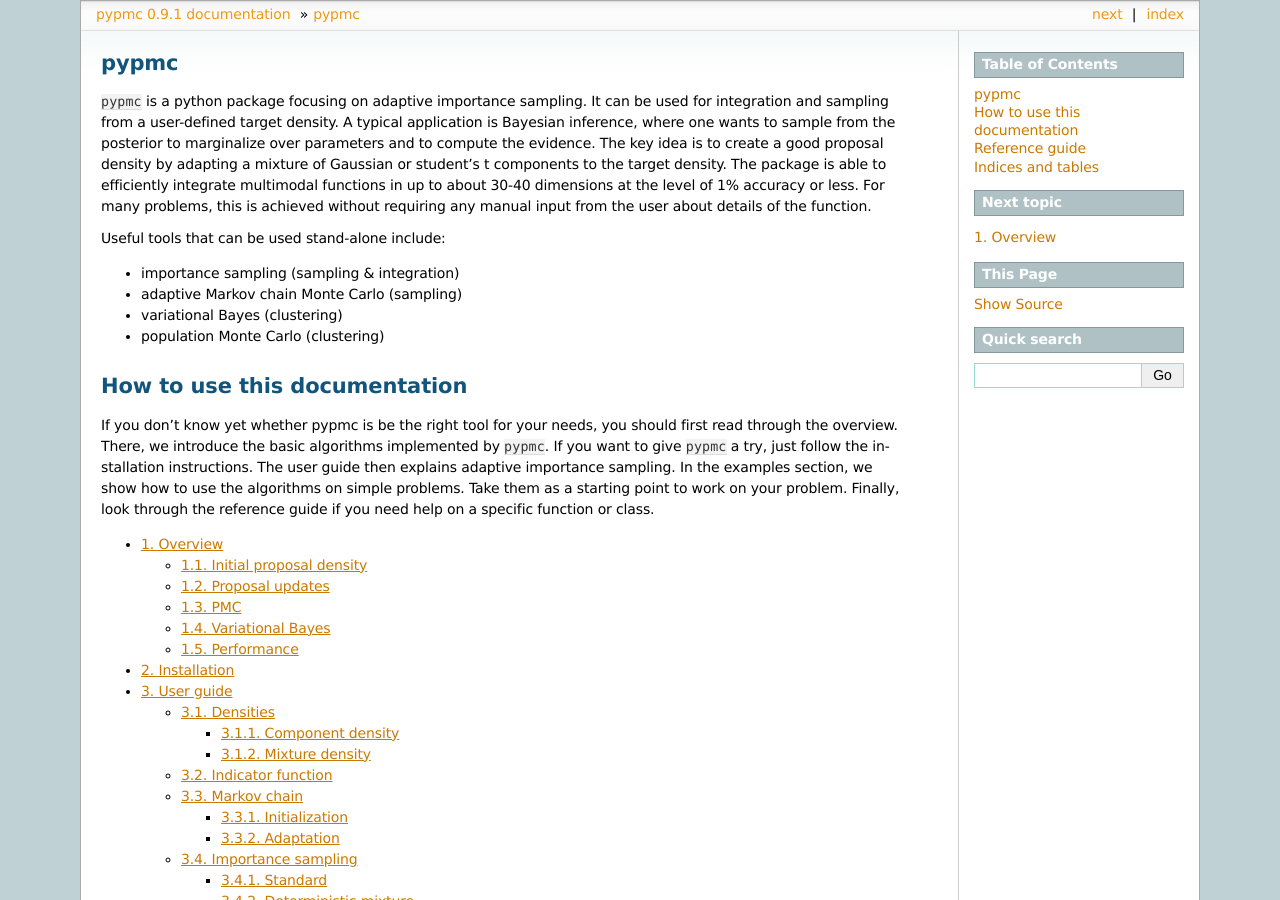
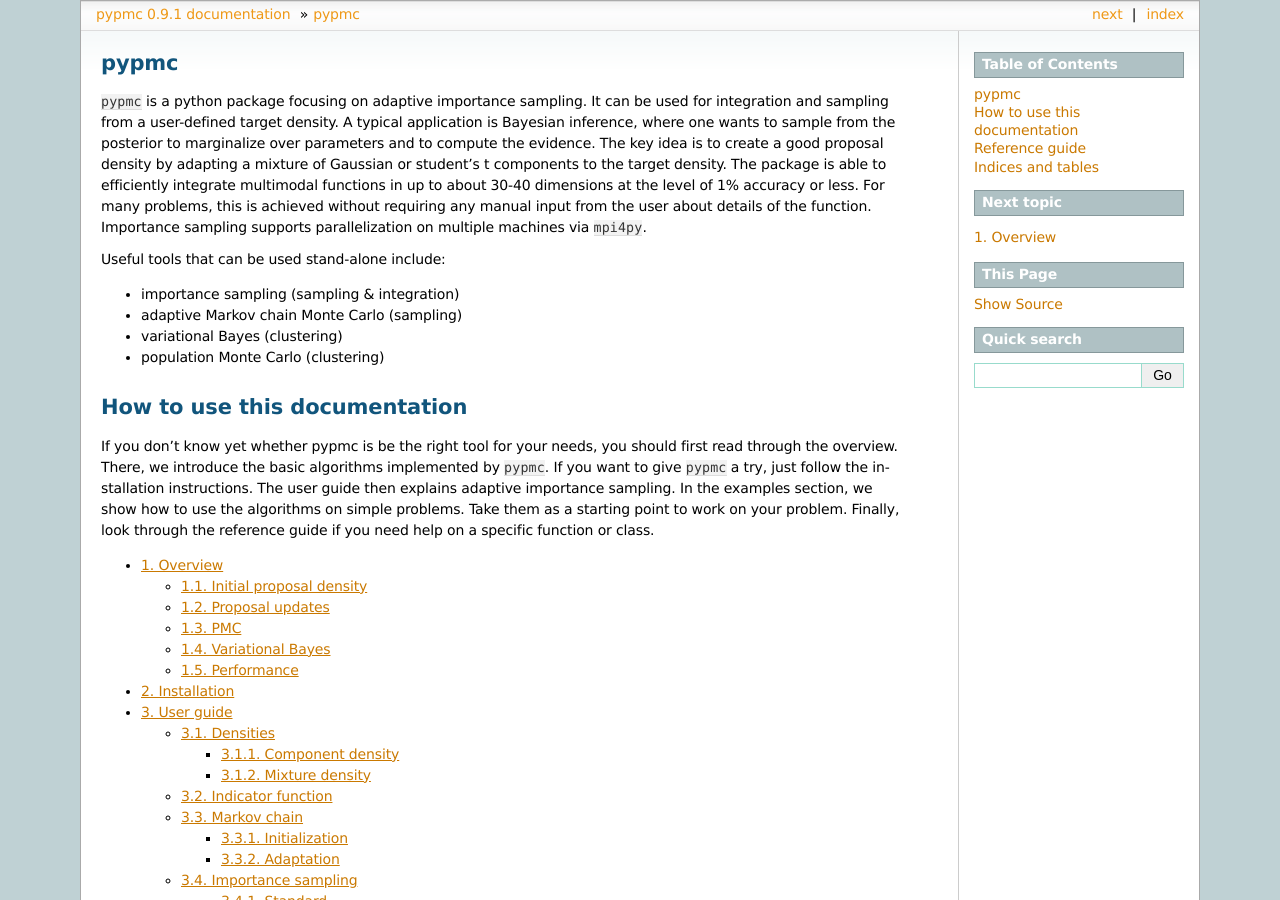
Before and after one commit to pypmc/pypmc, a Sphinx documentation site: the page built from doc/index.rst, in a window 1280 px wide and 900 px high. Built offline with Sphinx 7.4.7, drawn with Linux system fonts in a browser that asks for light colours; formulas are drawn with MathJax 3.

Commit message:
[doc] add mpi4py support to abstract

```diff
--- a/doc/abstract.txt
+++ b/doc/abstract.txt
@@ -8,7 +8,8 @@
 integrate multimodal functions in up to about 30-40 dimensions at the
 level of 1% accuracy or less. For many problems, this is achieved
 without requiring any manual input from the user about details of the
-function.
+function. Importance sampling supports parallelization on multiple
+machines via ``mpi4py``.
 
 Useful tools that can be used stand-alone include:
 
```
Also changed, not shown: README.md (+10 -7 lines).
